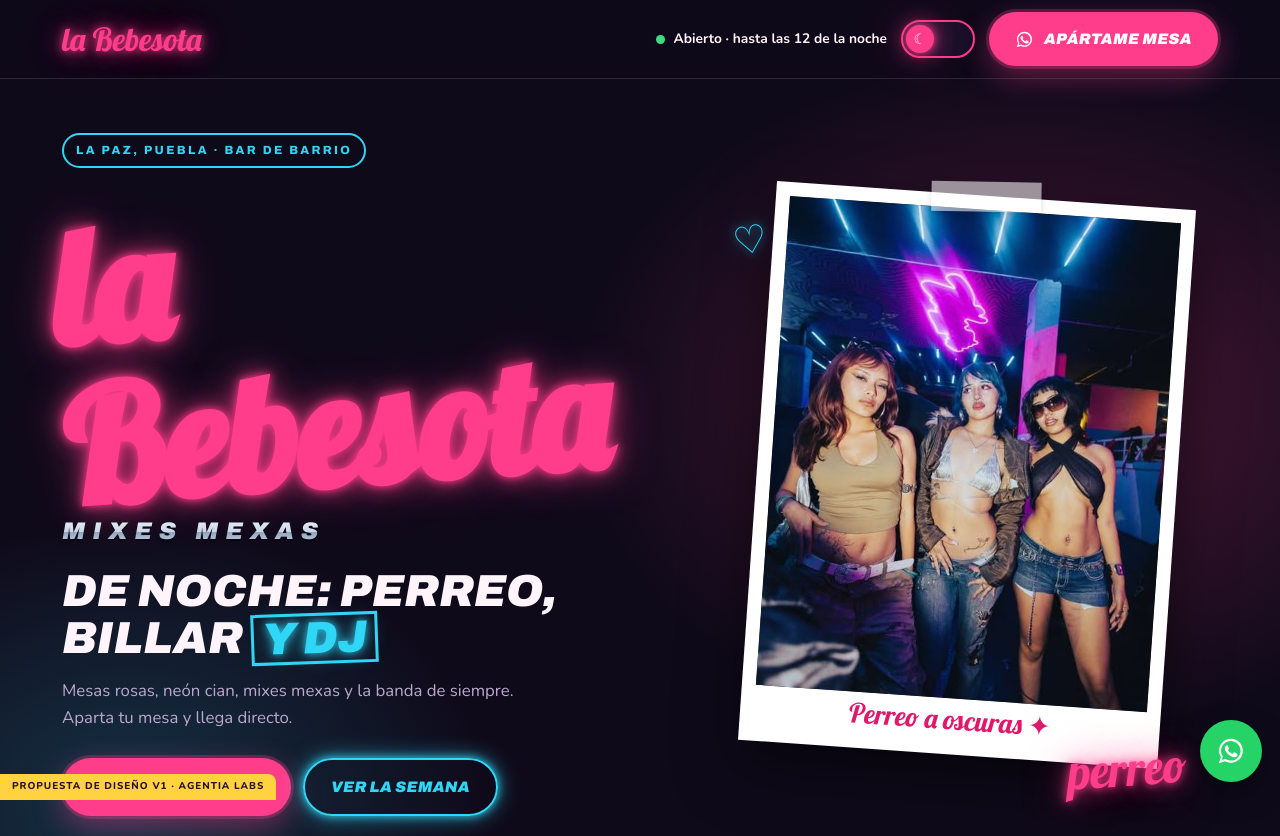
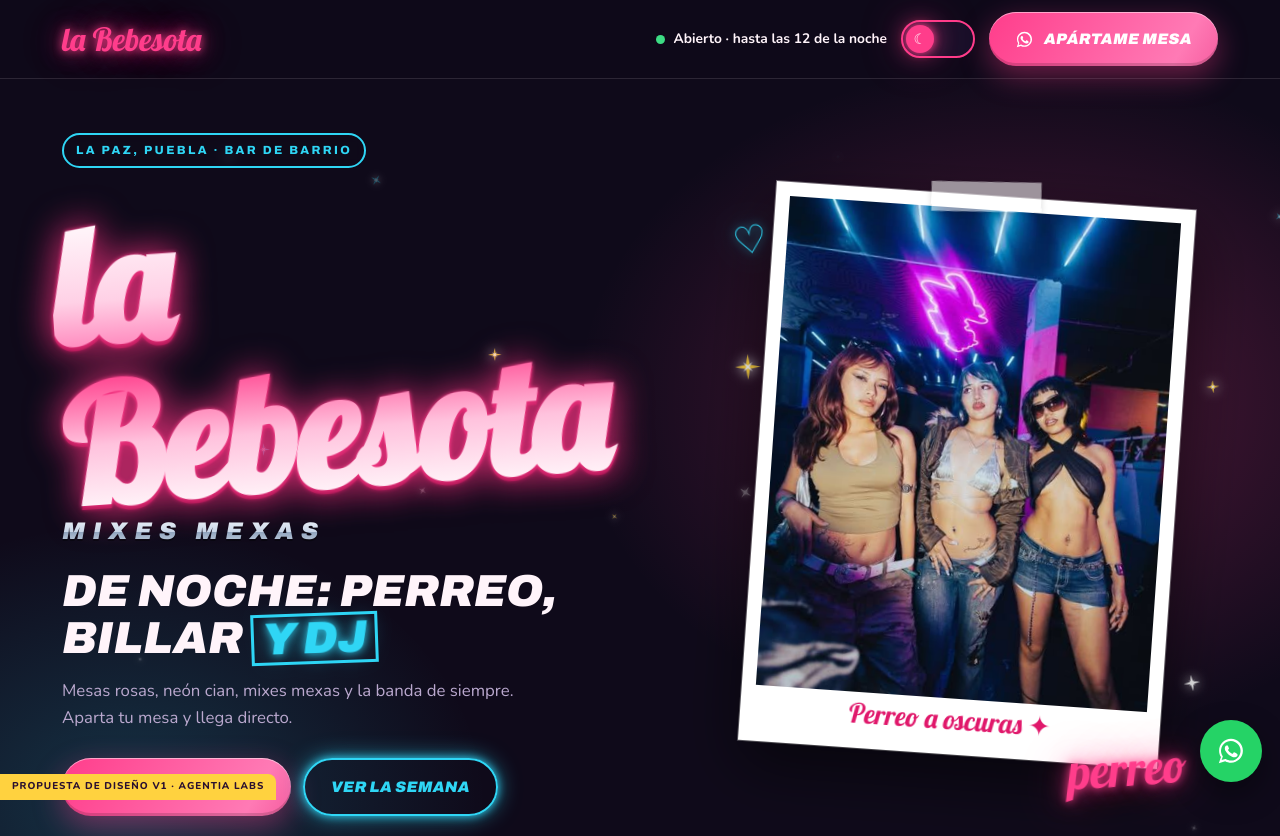
Before and after one commit to camimarcelaosorio0623/labebesota, a plain HTML site: page index.html in a window 1280 px wide. Shown: the top 836 px of the page. Drawn offline with nearby package versions, Linux system fonts and the light colour scheme.

Commit message:
La Bebesota v1.1: Y2K chrome luxe
Logo con efecto cromado, títulos holográficos animados, destellos que titilan, botones con relieve y borde holográfico en el torneo.

Co-Authored-By: Claude Opus 5.5 <noreply@anthropic.com>

```diff
--- a/index.html
+++ b/index.html
@@ -176,6 +176,29 @@
   footer{background:var(--bg2);padding:46px 22px 90px;text-align:center;color:var(--mut);font-size:.9rem;transition:background .6s}
   footer .logo-t{font-size:3rem}footer .r{display:flex;justify-content:center;gap:20px;flex-wrap:wrap;margin:12px 0;font-weight:800}footer a:hover{color:var(--rosa)}
   .wa{position:fixed;right:18px;bottom:18px;z-index:150;width:62px;height:62px;border-radius:50%;background:#25d366;display:grid;place-items:center;box-shadow:0 12px 30px rgba(0,0,0,.4);transition:.25s}.wa:hover{transform:scale(1.08) rotate(8deg)}.wa svg{width:30px;height:30px;fill:#fff}
+
+  /* ===== v1.1 · Y2K chrome luxe ===== */
+  :root{--chrome:linear-gradient(180deg,#ffffff 0%,#ffd1e6 30%,#ff7ab5 48%,#ff3d8b 52%,#ffc2dd 75%,#ffffff 100%);--holo:linear-gradient(100deg,#ff3d8b,#ffd23f 25%,#2fd6f5 50%,#c79bff 75%,#ff3d8b)}
+  .h2 .hl{background:var(--holo);background-size:250% 100%;-webkit-background-clip:text;background-clip:text;color:transparent;text-shadow:none;animation:holo 6s linear infinite;padding-right:.1em}
+  [data-modo=noche] .h2 .hl{filter:drop-shadow(0 0 14px rgba(255,61,139,.45))}
+  @keyframes holo{to{background-position:250% 0}}
+  .hero .logo-t{background:var(--chrome);-webkit-background-clip:text;background-clip:text;color:transparent;text-shadow:none;filter:drop-shadow(0 0 2px #ff3d8b) drop-shadow(0 0 18px rgba(255,61,139,.7)) drop-shadow(0 4px 0 #a3104d)}
+  [data-modo=dia] .hero .logo-t{filter:drop-shadow(0 3px 0 #fff) drop-shadow(0 8px 0 #e0186b)}
+  .destellos{position:absolute;inset:0;z-index:0;pointer-events:none;overflow:hidden}
+  .destellos i{position:absolute;width:18px;height:18px;opacity:0;animation:brilla ease-in-out infinite}
+  .destellos i::before,.destellos i::after{content:"";position:absolute;inset:0;background:#fff;clip-path:polygon(50% 0,58% 42%,100% 50%,58% 58%,50% 100%,42% 58%,0 50%,42% 42%)}
+  .destellos i:nth-child(3n)::before{background:var(--amarillo)}.destellos i:nth-child(3n+1)::before{background:var(--cian)}
+  .destellos i::after{transform:rotate(45deg) scale(.5)}
+  [data-modo=noche] .destellos i{filter:drop-shadow(0 0 6px #fff)}
+  @keyframes brilla{0%,100%{opacity:0;transform:scale(.3) rotate(0)}50%{opacity:1;transform:scale(1) rotate(90deg)}}
+  .hero .wrap{position:relative;z-index:1}
+  .btn-rosa{background:linear-gradient(120deg,#ff3d8b,#ff7ab5 40%,#e0186b 70%,#ff3d8b)!important;background-size:220% 100%!important;box-shadow:inset 0 1px 0 rgba(255,255,255,.5),inset 0 -3px 0 rgba(0,0,0,.15),0 10px 30px rgba(255,61,139,.4)!important}.btn-rosa:hover{background-position:100% 0!important}
+  .grupo,.chips button,details,.reloj{border-radius:22px}
+  .grupo{background:linear-gradient(160deg,color-mix(in srgb,var(--panel) 92%,#fff),var(--panel))!important}
+  .torneo{border-style:solid!important;border-width:1px!important;background:linear-gradient(var(--panel),var(--panel)) padding-box,var(--holo) border-box!important;border-color:transparent!important}
+  .mesa{border-image:none;box-shadow:inset 0 0 60px rgba(0,0,0,.45),0 0 0 3px #c9973f,var(--sombra)!important}
+  .polaroid{box-shadow:var(--sombra),0 0 0 1px rgba(255,255,255,.4)}
+  .kicker{background:color-mix(in srgb,var(--bg) 70%,transparent);backdrop-filter:blur(6px)}
 </style>
 </head>
 <body>
@@ -191,7 +214,7 @@
   </div>
 </nav></header>
 
-<section class="hero" id="top"><div class="wrap">
+<section class="hero" id="top"><div class="destellos" id="destellos" aria-hidden="true"></div><div class="wrap">
   <div class="reveal">
     <span class="kicker">La Paz, Puebla · Bar de barrio</span>
     <h1 class="logo-t">la Bebesota</h1>
@@ -425,6 +448,9 @@ $('#foto').onclick=()=>{const f=$('#flash');f.classList.add('go');requestAnimati
 $$('[data-wa]').forEach(a=>{a.href=wa(a.dataset.wa);a.target='_blank';a.rel='noopener';});
 $('#wa').href=wa('Holi Bebesota 💖 Tengo una pregunta');$('#wa').target='_blank';
 
+/* Destellos */
+(function(){if(matchMedia('(prefers-reduced-motion: reduce)').matches)return;const c=$('#destellos');for(let i=0;i<22;i++){const e=document.createElement('i');const z=10+Math.random()*16;e.style.width=e.style.height=z+'px';e.style.left=Math.random()*100+'%';e.style.top=Math.random()*100+'%';e.style.animationDuration=(2.4+Math.random()*3)+'s';e.style.animationDelay=(-Math.random()*5)+'s';c.appendChild(e);}})();
+
 /* Aparición */
 (function(){const els=$$('.reveal');if(!('IntersectionObserver' in window)){els.forEach(e=>e.classList.add('in'));return;}
   $$('.flyers,.grupos').forEach(g=>[...g.children].forEach((c,i)=>c.style.transitionDelay=(i*.1)+'s'));
```
